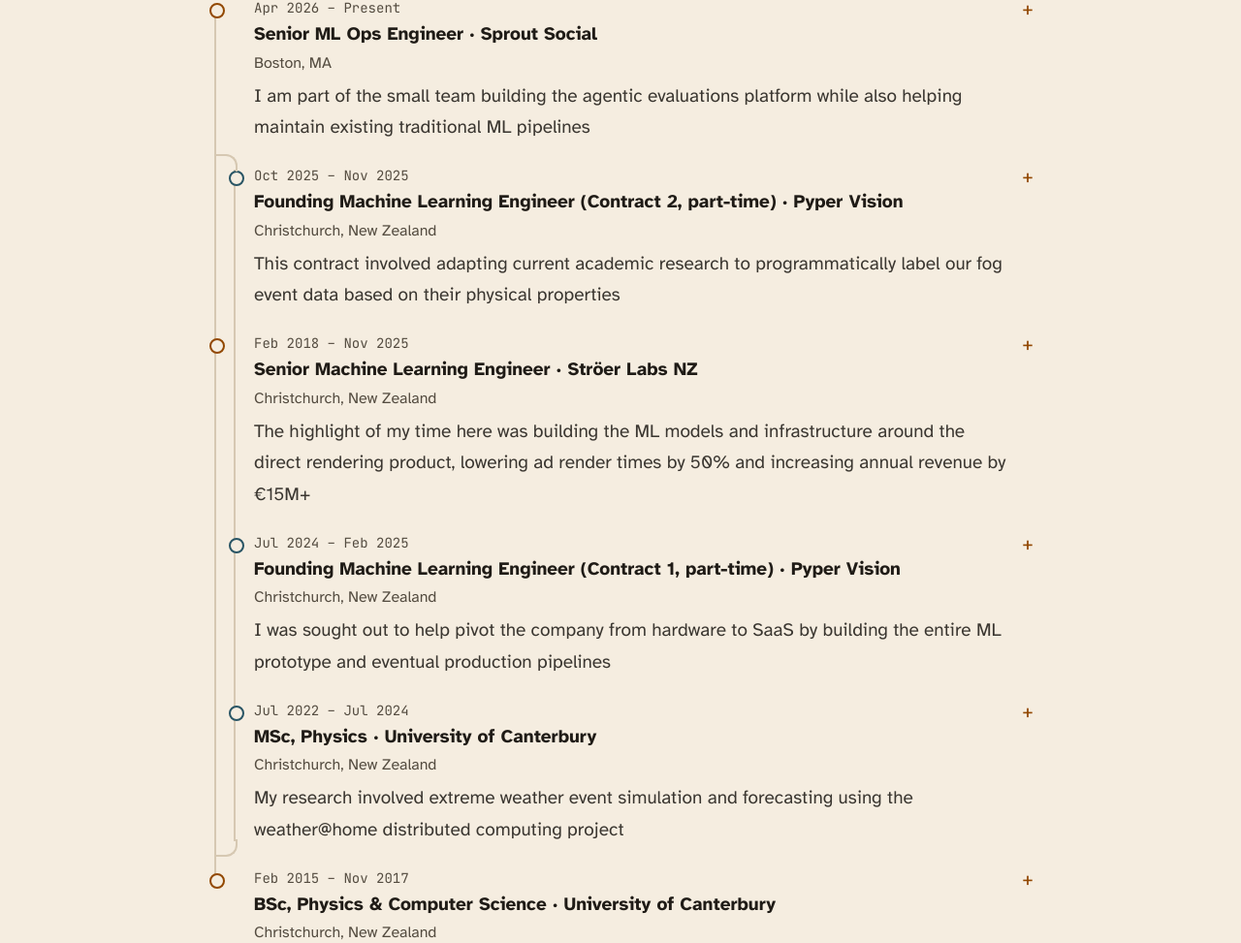
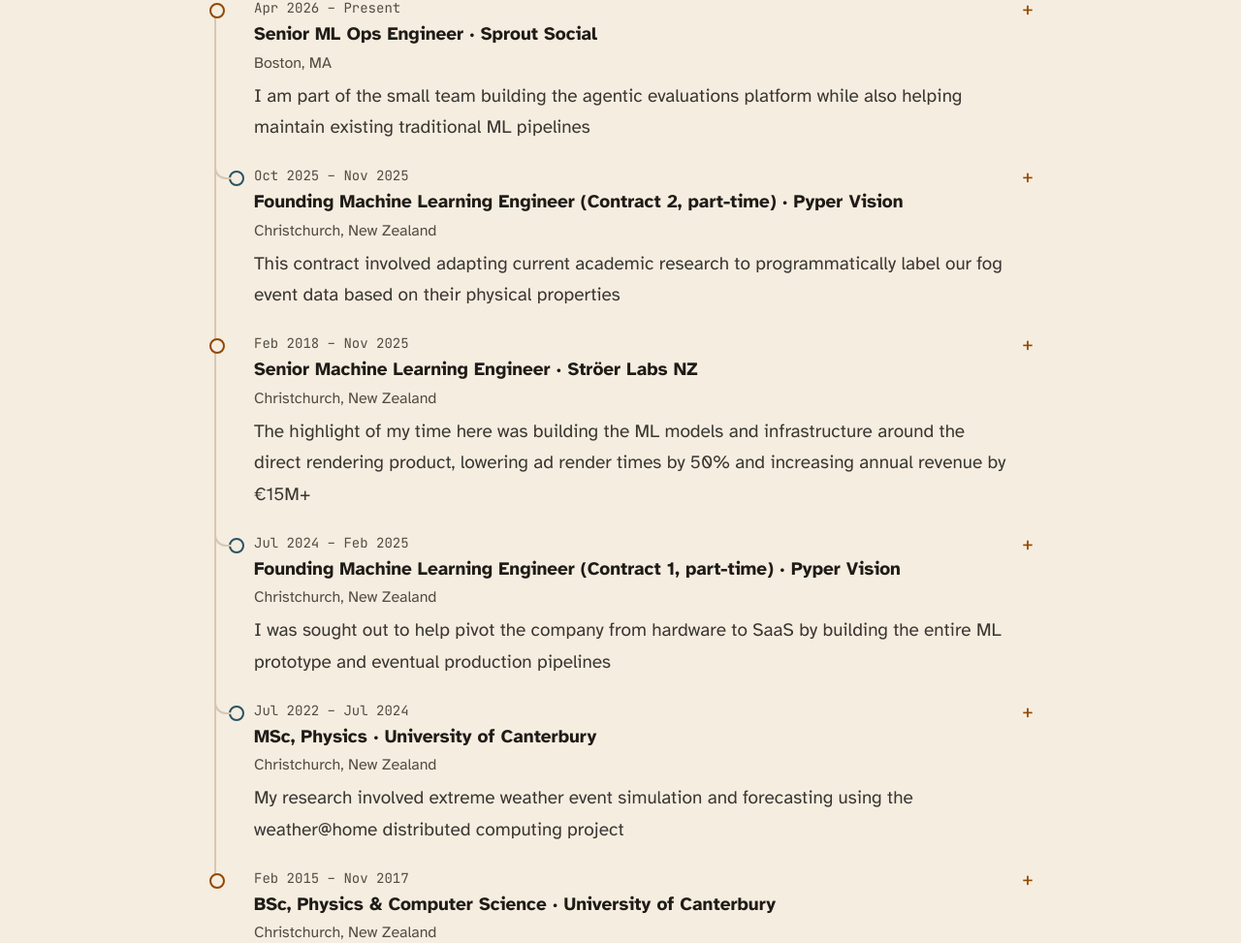
Before and after one commit to Graphight/Graphight.github.io, a Jekyll site: the page built from pages/resume.md, in a window 1280 px wide. Shown: the part 312-1285 px from the top of the page at 97% size. Built offline with Jekyll 4.4.1, drawn with Linux system fonts in a browser that asks for light colours; our own code applies the rules of GitHub Pages for plain Markdown files.

Commit message:
resume: side work branches off the spine instead of a lane

```diff
--- a/_includes/timeline.html
+++ b/_includes/timeline.html
@@ -1,12 +1,5 @@
-{%- for role in site.data.experience %}
-{%- if role.side %}
-{%- unless top %}{% assign top = forloop.index0 %}{% endunless %}
-{%- assign bottom = forloop.index0 %}
-{%- endif %}
-{%- endfor %}
 <ol class="timeline">
 {%- for role in site.data.experience %}
-{%- assign i = forloop.index0 %}
 {%- capture head %}
 <span class="when">{{ role.start }} – {{ role.end }}</span>
 <span class="what">{{ role.title }} · {% if role.link %}<a href="{{ role.link }}">{{ role.org }}</a>{% else %}{{ role.org }}{% endif %}</span>
@@ -15,7 +8,7 @@
 <span class="line">{{ role.line }}</span>
 {%- endif %}
 {%- endcapture %}
-<li class="{% if role.side %}side{% else %}main{% endif %}{% if top %}{% if i >= top and i <= bottom %} branch{% endif %}{% if i == top %} branch-top{% endif %}{% if i == bottom %} branch-end{% endif %}{% endif %}">
+<li{% if role.side %} class="side"{% endif %}>
 {%- if role.points %}
 <details>
 <summary>{{ head }}
--- a/assets/css/site.scss
+++ b/assets/css/site.scss
@@ -149,23 +149,12 @@
 
 .timeline { list-style: none; margin: 1.5em 0; padding: 0; }
 .timeline > li {
-  --main-top: 0px;
-  --main-h: 100%;
-  --side-top: 0px;
-  --side-h: 0px;
   position: relative;
   padding: 12px 0 12px 48px;
-  background-image: linear-gradient(var(--line), var(--line)), linear-gradient(var(--line), var(--line));
-  background-repeat: no-repeat;
-  background-position: 7px var(--main-top), 27px var(--side-top);
-  background-size: 2px var(--main-h), 2px var(--side-h);
+  background: linear-gradient(var(--line), var(--line)) 7px 0 / 2px 100% no-repeat;
 }
-.timeline > li:first-child { --main-top: 22px; }
-.timeline > li:last-child { --main-h: 22px; }
-.timeline > li.branch { --side-h: 100%; }
-.timeline > li.branch-top { --side-top: 16px; }
-.timeline > li.branch-end { --side-h: calc(100% - 16px); }
-.timeline > li.branch-top.branch-end { --side-h: calc(100% - 32px); }
+.timeline > li:first-child { background-position: 7px 22px; }
+.timeline > li:last-child { background-size: 2px 22px; }
 .timeline > li::before {
   content: "";
   position: absolute;
@@ -178,18 +167,17 @@
   background: var(--bg);
 }
 .timeline > li.side::before { left: 22px; border-color: var(--ty); }
-.timeline > li.branch-top::after,
-.timeline > li.branch-end::after {
+.timeline > li.side::after {
   content: "";
   position: absolute;
+  top: 8px;
   left: 7px;
-  width: 22px;
+  width: 15px;
   height: 16px;
   border: 0 solid var(--line);
-  border-right-width: 2px;
+  border-width: 0 0 2px 2px;
+  border-bottom-left-radius: 12px;
 }
-.timeline > li.branch-top::after { top: 0; border-top-width: 2px; border-top-right-radius: 12px; }
-.timeline > li.branch-end::after { bottom: 0; border-bottom-width: 2px; border-bottom-right-radius: 12px; }
 .timeline summary { display: flex; flex-direction: column; cursor: pointer; list-style: none; padding-right: 28px; position: relative; }
 .timeline summary::-webkit-details-marker { display: none; }
 .timeline summary::after { content: "+"; position: absolute; top: 0; right: 0; font: 20px/1.2 $mono; color: var(--kw); }
```
